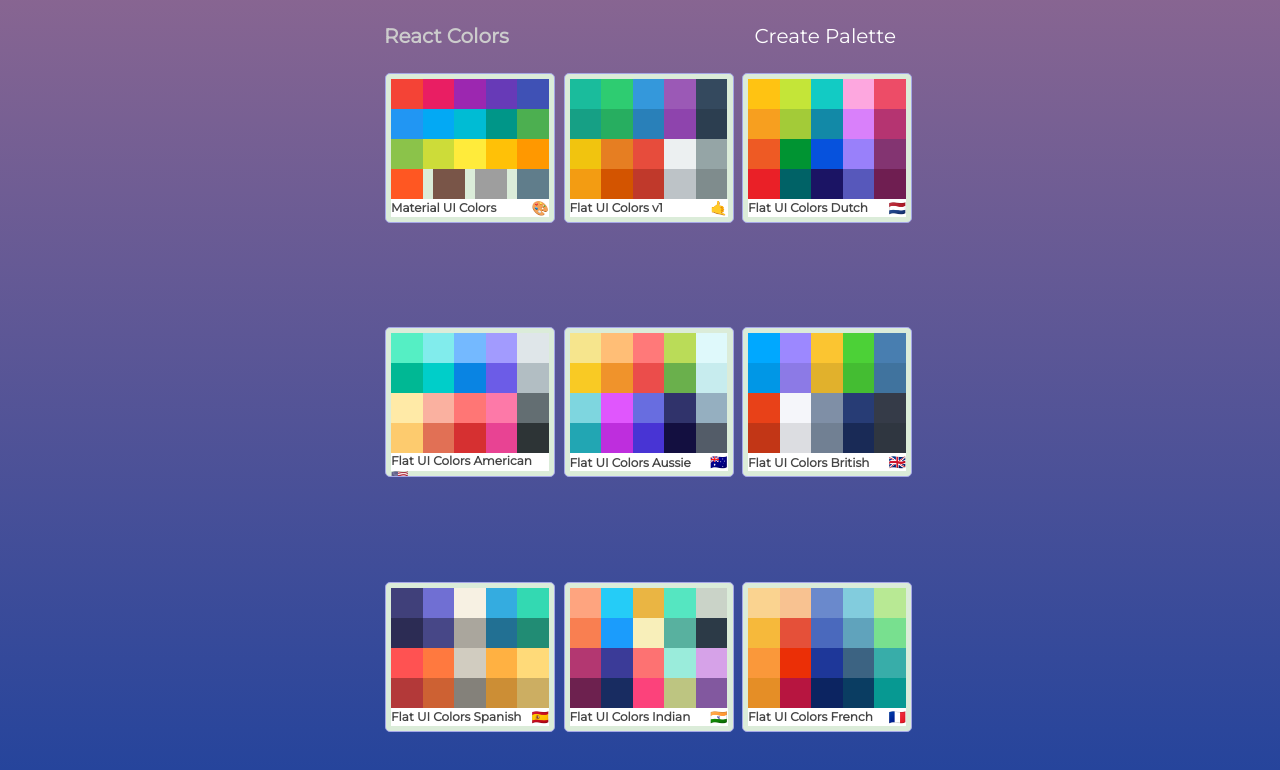
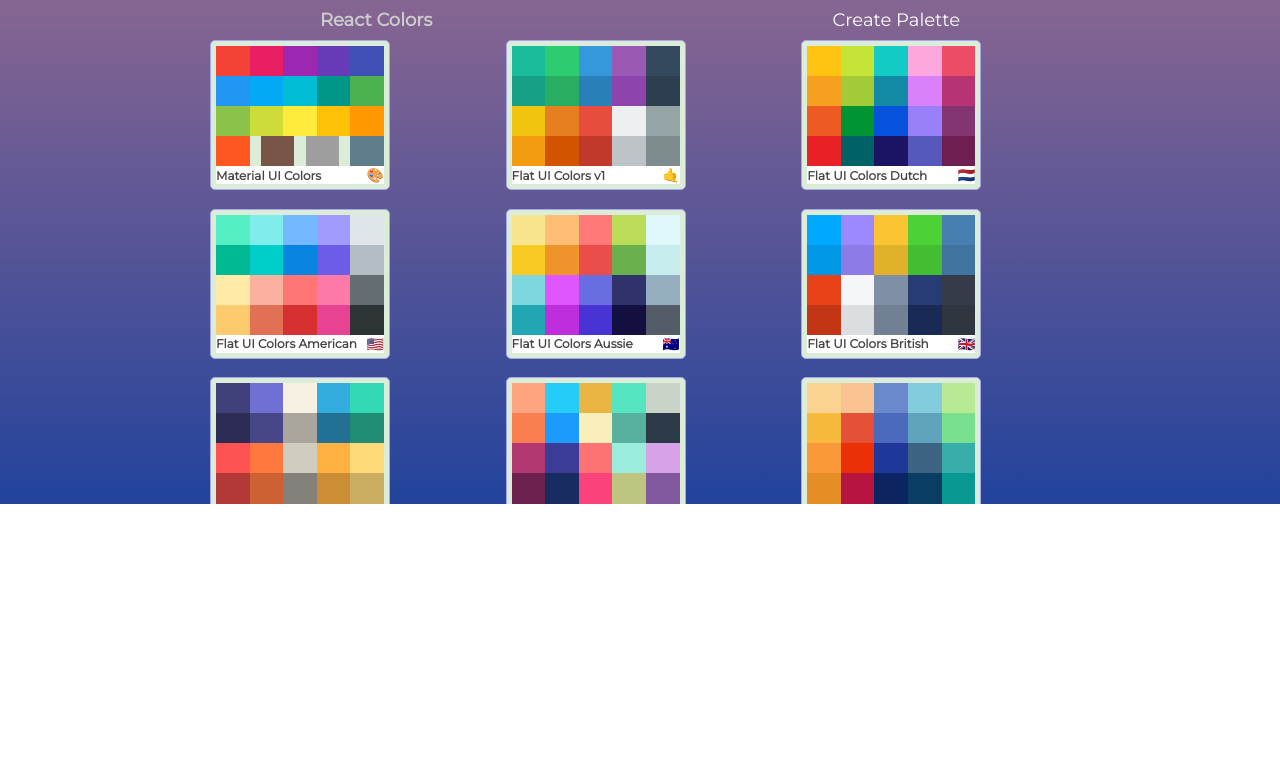
Before and after one commit to TsigeWonwosen/ColorsPalette-React, a React (Create React App) app: page / in a window 1280 px wide. Shown: the top 770 px of the page. Built offline with nearby package versions, Linux system fonts and the light colour scheme.

Commit message:
Delete miniPalette and DnD finished.

```diff
--- a/package.json
+++ b/package.json
@@ -9,6 +9,7 @@
     "@testing-library/jest-dom": "^4.2.4",
     "@testing-library/react": "^9.5.0",
     "@testing-library/user-event": "^7.2.1",
+    "array-move": "^2.2.1",
     "chroma-js": "^2.1.0",
     "clsx": "^1.1.0",
     "rc-slider": "^9.2.4",
@@ -18,7 +19,8 @@
     "react-dom": "^16.13.1",
     "react-material-ui-form-validator": "^2.0.10",
     "react-router-dom": "^5.2.0",
-    "react-scripts": "3.4.1"
+    "react-scripts": "3.4.1",
+    "react-sortable-hoc": "^1.11.0"
   },
   "scripts": {
     "start": "react-scripts start",
--- a/src/App.css
+++ b/src/App.css
@@ -137,68 +137,6 @@
   font-weight: 100;
 }
 
-.Palette-mini {
-  display: flex;
-  flex-direction: column;
-  align-items: center;
-  justify-content: center;
-  text-align: center;
-  height: 100vh;
-  width: 100%;
-  color: #ccc;
-  font-size: 20px;
-  font-family: "Montserrat";
-  background: linear-gradient(rgba(236, 135, 135, 0.5), transparent);
-  background-color: rgb(34, 67, 156);
-}
-.Palette-list {
-  flex: 10;
-  height: calc(80% - 30px);
-  /*width: 40%; */
-  text-align: center;
-  margin: auto auto;
-  display: grid;
-  grid-template-columns: repeat(3, 30%);
-  grid-gap: 5%;
-}
-
-.Palette-list:hover {
-  cursor: pointer;
-}
-
-.paletteList {
-  width: 170px;
-  height: 150px;
-  border: 1px solid rgb(165, 167, 231);
-  display: flex;
-  flex-direction: column;
-  justify-content: center;
-  align-items: center;
-  text-align: center;
-  /* border-radius: 0.2rem; */
-  margin-bottom: 0.3rem;
-  overflow: hidden;
-  background-color: rgb(219, 236, 217);
-  padding: 5px;
-  position: relative;
-  border-radius: 5px;
-  overflow: hidden;
-}
-.closeButton {
-  position: absolute;
-  top: 1px;
-  right: 1px;
-  opacity: 0;
-  padding: 1px 1px;
-  color: rgb(238, 228, 228);
-  border-radius: 2px;
-  background: rgb(207, 12, 12);
-  border: none;
-  font-size: small;
-}
-.paletteList:hover .closeButton {
-  opacity: 1;
-}
 @media screen and (max-width: 500px) {
   .Palette-colors {
     height: 100vh;
--- a/src/App.js
+++ b/src/App.js
@@ -1,4 +1,4 @@
-import React from "react";
+import React, { useState, useEffect } from "react";
 import { Switch, Route } from "react-router-dom";
 
 import SinglePalette from "./SinglePalette";
@@ -10,18 +10,44 @@
 
 import "./App.css";
 import "rc-slider/assets/index.css";
-const findPalette = (id) => {
-  return seedColors.find((color) => color.id === id);
-};
 
 function App() {
+  const savePalettes = JSON.parse(window.localStorage.getItem("palettes"));
+  const [paletteColors, setPaletteColor] = useState(savePalettes || seedColors);
+
+  const findPalette = (id) => {
+    return paletteColors.find((color) => color.id === id);
+  };
+
+  const addNewPalette = (newPalette) => {
+    setPaletteColor((prevState) => [newPalette, ...prevState]);
+  };
+
+  useEffect(() => {
+    function syncLocalStorage() {
+      window.localStorage.setItem("palettes", JSON.stringify(paletteColors));
+    }
+    syncLocalStorage();
+  }, [paletteColors]);
+
+  function deletePalette(id) {
+    let newColors = paletteColors.filter((color) => color.id !== id);
+    console.log(paletteColors.filter((color) => color.id === id));
+    setPaletteColor(newColors);
+  }
   return (
     <div>
       <Switch>
         <Route
           exact
           path='/'
-          render={(props) => <SinglePalette {...props} />}
+          render={(props) => (
+            <SinglePalette
+              {...props}
+              paletteColors={paletteColors}
+              deletePalette={deletePalette}
+            />
+          )}
         />
         <Route
           exact
@@ -38,7 +64,7 @@
           path='/palette/:id/:colorId'
           render={(routProps) => (
             <SingleColorPalette
-              palette={seedColors}
+              palette={paletteColors}
               // palette={generatePalette(findPalette(routProps.match.params.id))}
               {...routProps}
             />
@@ -47,7 +73,13 @@
         <Route
           exact
           path='/create-palette/'
-          render={(routProps) => <CreatePalette {...routProps} />}
+          render={(routProps) => (
+            <CreatePalette
+              {...routProps}
+              paletteColors={paletteColors}
+              addNewPalette={addNewPalette}
+            />
+          )}
         />
         <Route
           render={(props) => (
--- a/src/ColorBox.js
+++ b/src/ColorBox.js
@@ -25,7 +25,7 @@
     setTimeout(() => setCopied(false), 1500);
   }, [copied]);
 
-  const isDarkColor = chroma(color).luminance() <= 0.09;
+  // const isDarkColor = chroma(color).luminance() <= 0.09;
   const isLightColor = chroma(color).luminance() >= 0.2;
 
   return (
--- a/src/CreatePalette.js
+++ b/src/CreatePalette.js
@@ -1,4 +1,4 @@
-import React, { useEffect, useRef } from "react";
+import React, { useEffect } from "react";
 
 import { Link } from "react-router-dom";
 
@@ -21,11 +21,14 @@
 import InboxIcon from "@material-ui/icons/MoveToInbox";
 import MailIcon from "@material-ui/icons/Mail";
 import Button from "@material-ui/core/Button";
+import TextField from "@material-ui/core/TextField";
+import { arrayMove } from "react-sortable-hoc";
+import ArrowBackIosSharpIcon from "@material-ui/icons/ArrowBackIosSharp";
 
 import { ValidatorForm, TextValidator } from "react-material-ui-form-validator";
 import { SketchPicker } from "react-color";
 
-import DraggableColorBox from "./DraggableColorBox";
+import DraggableColorList from "./DraggableColorList";
 
 const drawerWidth = 350;
 
@@ -95,21 +98,9 @@
   const theme = useTheme();
   const [open, setOpen] = React.useState(false);
   const [colorName, setName] = React.useState("");
-  const [newColor, setColor] = React.useState("#333");
-  const [colors, setColors] = React.useState([
-    {
-      name: "rgb-blue",
-      color: "#417505",
-    },
-    {
-      name: "Hex-red",
-      color: "#B8E986",
-    },
-    {
-      name: "rgba - orange",
-      color: "#f4f4ee",
-    },
-  ]);
+  const [newColor, setColor] = React.useState("#fefefe");
+  const [colors, setColors] = React.useState(props.paletteColors[0].colors);
+  const [paletteName, setPaletteName] = React.useState("");
 
   useEffect(() => {
     ValidatorForm.addValidationRule("isColorName", (value) => {
@@ -121,7 +112,7 @@
     ValidatorForm.addValidationRule("isColor", (value) => {
       return colors.every(({ color }) => color !== newColor);
     });
-  }, [colorName]);
+  }, [colorName, colors, newColor]);
 
   const handleDrawerOpen = () => {
     setOpen(true);
@@ -135,7 +126,6 @@
     setColor(color.hex);
   };
   const handleChange = (evt) => {
-    console.log(colorName);
     setName(evt.target.value);
   };
   const addColors = () => {
@@ -146,9 +136,45 @@
     setName("");
   };
   function deleteColor(name) {
-    // let newColors = colors.filter((color) => color.id !== id);
-    colors.splice(name, 1);
-    setColors(colors);
+    setColors(colors.filter((color) => color.name !== name));
+  }
+  const onSortEnd = ({ oldIndex, newIndex }) => {
+    // setColors(({ colors }) => ({
+    //   colors: arrayMove(colors, oldIndex, newIndex),
+    // }));
+
+    setColors(arrayMove(colors, oldIndex, newIndex));
+  };
+  const handlePalette = (e) => {
+    setPaletteName(e.target.value);
+  };
+  const handlePaletteSubmit = () => {
+    let NewPalette = {
+      paletteName,
+      id: paletteName.toLocaleLowerCase().replace(/ /g, "-"),
+      emoji: "(*Emoji*)",
+      colors: colors,
+    };
+    props.addNewPalette(NewPalette);
+    props.history.push("/");
+  };
+  const clearPalette = () => {
+    setColors([]);
+  };
+
+  function addRandomColor() {
+    const allColors = props.paletteColors.map((p) => p.colors).flat();
+    let rand;
+    let randomColor;
+    let isDuplicateColor = true;
+    while (isDuplicateColor) {
+      rand = Math.floor(Math.random() * allColors.length);
+      randomColor = allColors[rand];
+      isDuplicateColor = colors.some(
+        (color) => color.name === randomColor.name
+      );
+    }
+    setColors((prvState) => [...prvState, randomColor]);
   }
 
   return (
@@ -174,9 +200,38 @@
             >
               <MenuIcon />
             </IconButton>
-            <Typography variant='h5' noWrap>
-              Create Palette
-              <Link to='/'>Back to Home</Link>
+
+            <Typography
+              variant='h5'
+              noWrap
+              style={{
+                display: "flex",
+                justifyContent: "space-between",
+                width: "100%",
+                textAlign: "center",
+              }}
+            >
+              <span>Create Palette</span>
+              <Link to='/'>
+                {" "}
+                <ArrowBackIosSharpIcon /> Back{" "}
+              </Link>
+              <form className={classes.root} noValidate autoComplete='off'>
+                <TextField
+                  id='paletteName'
+                  label='Palette Name'
+                  name='paletteName'
+                  onChange={handlePalette}
+                  variant='filled'
+                />
+              </form>
+              <Button
+                variant='contained'
+                color='primary'
+                onClick={handlePaletteSubmit}
+              >
+                Create New Palette
+              </Button>
             </Typography>
           </Toolbar>
         </AppBar>
@@ -206,6 +261,7 @@
                 className={classes.button}
                 variant='contained'
                 color='primary'
+                onClick={clearPalette}
               >
                 Clear Palette
               </Button>
@@ -213,6 +269,7 @@
                 className={classes.button}
                 variant='contained'
                 color='secondary'
+                onClick={addRandomColor}
               >
                 Random Color
               </Button>
@@ -282,25 +339,12 @@
           <div className={classes.drawerHeader} />
 
           <Typography paragraph>
-            <div
-              style={{
-                display: "flex",
-                flexDirection: "row",
-                flexWrap: "wrap",
-                justifyContent: "center",
-                alignContent: "center",
-              }}
-            >
-              {colors.map((color) => (
-                <DraggableColorBox
-                  color={color.color}
-                  key={color.name}
-                  name={color.name}
-                  deleteColor={deleteColor}
-                  id={color.name}
-                />
-              ))}
-            </div>
+            <DraggableColorList
+              colors={colors}
+              deleteColor={deleteColor}
+              axis='xy'
+              onSortEnd={onSortEnd}
+            />
           </Typography>
         </main>
       </div>
--- a/src/DraggableColorBox.js
+++ b/src/DraggableColorBox.js
@@ -1,6 +1,6 @@
 import React from "react";
 import { withStyles } from "@material-ui/styles";
-
+import { SortableElement } from "react-sortable-hoc";
 const styles = {
   DraggableBox: {
     backgroundColor: (props) => props.color,
@@ -28,7 +28,8 @@
   },
 };
 
-function DraggableColorBox({ color, name, classes, deleteColor, id }) {
+const DraggableColorBox = SortableElement(
+  ({ color, name, classes, deleteColor, id }) => {
     return (
       <div className={classes.DraggableBox}>
         {name}
@@ -38,4 +39,5 @@
       </div>
     );
   }
+);
 export default withStyles(styles)(DraggableColorBox);
--- /dev/null
+++ b/src/DraggableColorList.js
@@ -0,0 +1,29 @@
+import React from "react";
+import DraggableColorBox from "./DraggableColorBox";
+
+import { SortableContainer } from "react-sortable-hoc";
+function DraggableColorList({ colors, deleteColor }) {
+  return (
+    <div
+      style={{
+        display: "flex",
+        flexDirection: "row",
+        flexWrap: "wrap",
+        justifyContent: "center",
+        alignContent: "center",
+      }}
+    >
+      {colors.map((color, index) => (
+        <DraggableColorBox
+          color={color.color}
+          key={color.name}
+          name={color.name}
+          deleteColor={deleteColor}
+          id={color.name}
+          index={index}
+        />
+      ))}
+    </div>
+  );
+}
+export default SortableContainer(DraggableColorList);
--- a/src/SinglePalette.js
+++ b/src/SinglePalette.js
@@ -3,27 +3,62 @@
 import { withStyles } from "@material-ui/styles";
 import DeleteForeverRoundedIcon from "@material-ui/icons/DeleteForeverRounded";
 
-import seedColors from "./seedColors";
+// import seedColors from "./seedColors";
 
 const styles = {
-  root: {
-    backgroundColor: "transparent",
-    fontWeight: "700",
-    fontSize: "12px",
-    margin: "0",
-    "& span": {
-      color: "white",
-    },
+  PaletteMini: {
+    display: "flex",
+    flexDirection: "column",
+    alignItems: "center",
+    justifyContent: "center",
+    height: "100%",
+    width: "100vw",
+    color: "#ccc",
+    fontSize: "18px",
+    fontFamily: "Montserrat",
+    background: "linear-gradient(rgba(236, 135, 135, 0.5), transparent)",
+    backgroundColor: "rgb(34, 67, 156)",
+    overflow: "scroll",
   },
   header: {
     display: "flex",
     justifyContent: "space-between",
     alignItems: "center",
     textAlign: "center",
-    width: "40%",
+    width: "50%",
+    height: "40px",
     margin: "0 auto",
-    flex: "1",
   },
+  PaletteListContainer: {
+    height: "100%",
+    width: "70%",
+    justifyContent: "center",
+    display: "grid",
+    gridTemplateColumns: "repeat(3, 30%)",
+    gridGap: "3%",
+    cursor: "pointer",
+  },
+
+  paletteList: {
+    width: "180px",
+    height: "150px",
+    border: "1px solid rgb(165, 167, 231)",
+    display: "flex",
+    flexDirection: "column",
+    justifyContent: "center",
+    alignItems: "center",
+    textAlign: "center",
+    marginBottom: "0.3rem",
+    // overflow: hidden;
+    backgroundColor: "rgb(219, 236, 217)",
+    padding: "5px",
+    position: "relative",
+    borderRadius: "5px",
+    "&:hover button": {
+      opacity: "1",
+    },
+  },
+
   palette: {
     display: "flex",
     flexWrap: "wrap",
@@ -47,59 +82,78 @@
     width: "20%",
     height: "25%",
   },
+  paletteName: {
+    backgroundColor: "transparent",
+    fontWeight: "700",
+    fontSize: "12px",
+    margin: "0",
+    "& span": {
+      color: "white",
+    },
+  },
+  closeButton: {
+    position: "absolute",
+    top: "1px",
+    right: "1px",
+    opacity: "0",
+    color: " rgb(238, 228, 228)",
+    borderRadius: "2px",
+    background: "rgb(207, 12, 12)",
+    border: "none",
+    fontSize: "6px",
+  },
 };
 
-function SinglePalette({ classes, history }) {
+function SinglePalette({ classes, history, paletteColors, deletePalette }) {
   const handleChange = (id) => {
     history.push(`/palette/${id}`);
   };
-  const paletteList = seedColors.map((palette) => (
+  const handleDelete = (id) => {
+    console.log("Only Delete ..");
+    deletePalette(id);
+  };
+  const paletteList = paletteColors.map((palette) => (
     <div
       key={palette.id}
-      className='paletteList'
+      className={classes.paletteList}
       onClick={() => handleChange(palette.id)}
     >
       <div className={classes.paletteBody}>
         {palette.colors.map((color) => (
           <div
+            key={color.color}
             style={{ background: `${color.color}` }}
             className={classes.paletteSingleBox}
           ></div>
         ))}
       </div>
       <div className={classes.palette}>
-        <span className={classes.root}>{palette.paletteName}</span>
+        <span className={classes.paletteName}>{palette.paletteName}</span>
         <span>{palette.emoji}</span>
       </div>
-      <button className='closeButton'>
-        {" "}
-        <DeleteForeverRoundedIcon />{" "}
+      <button
+        className={classes.closeButton}
+        onClick={(e) => {
+          e.stopPropagation();
+          handleDelete(palette.id);
+        }}
+      >
+        <DeleteForeverRoundedIcon />
       </button>
     </div>
   ));
 
   return (
-    <div className='Palette-mini'>
+    <div className={classes.PaletteMini}>
       <div className={classes.header}>
         <h4>React Colors</h4>
         <span>
           <Link to='/create-palette'>Create Palette</Link>
         </span>
       </div>
-      <div className='Palette-list'>{paletteList}</div>
+      <div className={classes.PaletteListContainer}>{paletteList}</div>
     </div>
   );
 }
 
 export default withStyles(styles)(SinglePalette);
-
-// const id = props.match.params.id;
-// if (/\d/.test(id)) {
-//   console.log("Redirect to Home ... Peace.", props);
-//   return <Redirect to='/' />;
-// }
-// //   console.log("Id  :" + id);
-// let renderPalette = singlePalette.colors.map((color) => {
-//   return <ColorBox color={color} key={color.name} />;
-// });
-// const { classes } = props;
```
Also changed, not shown: 1 other file (tests, documents, lock files or other folders). Lines whose indentation alone changed are shown as unchanged.
